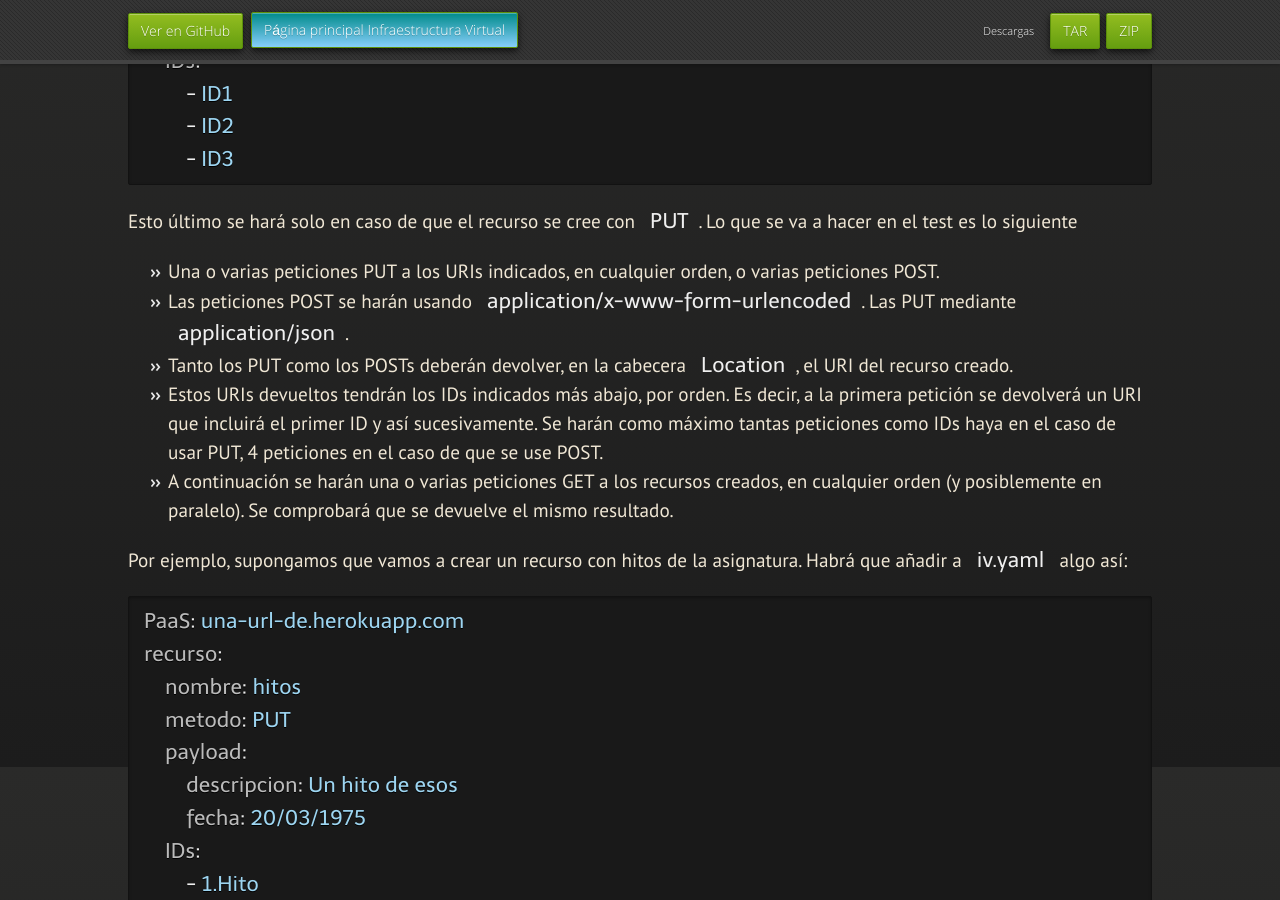
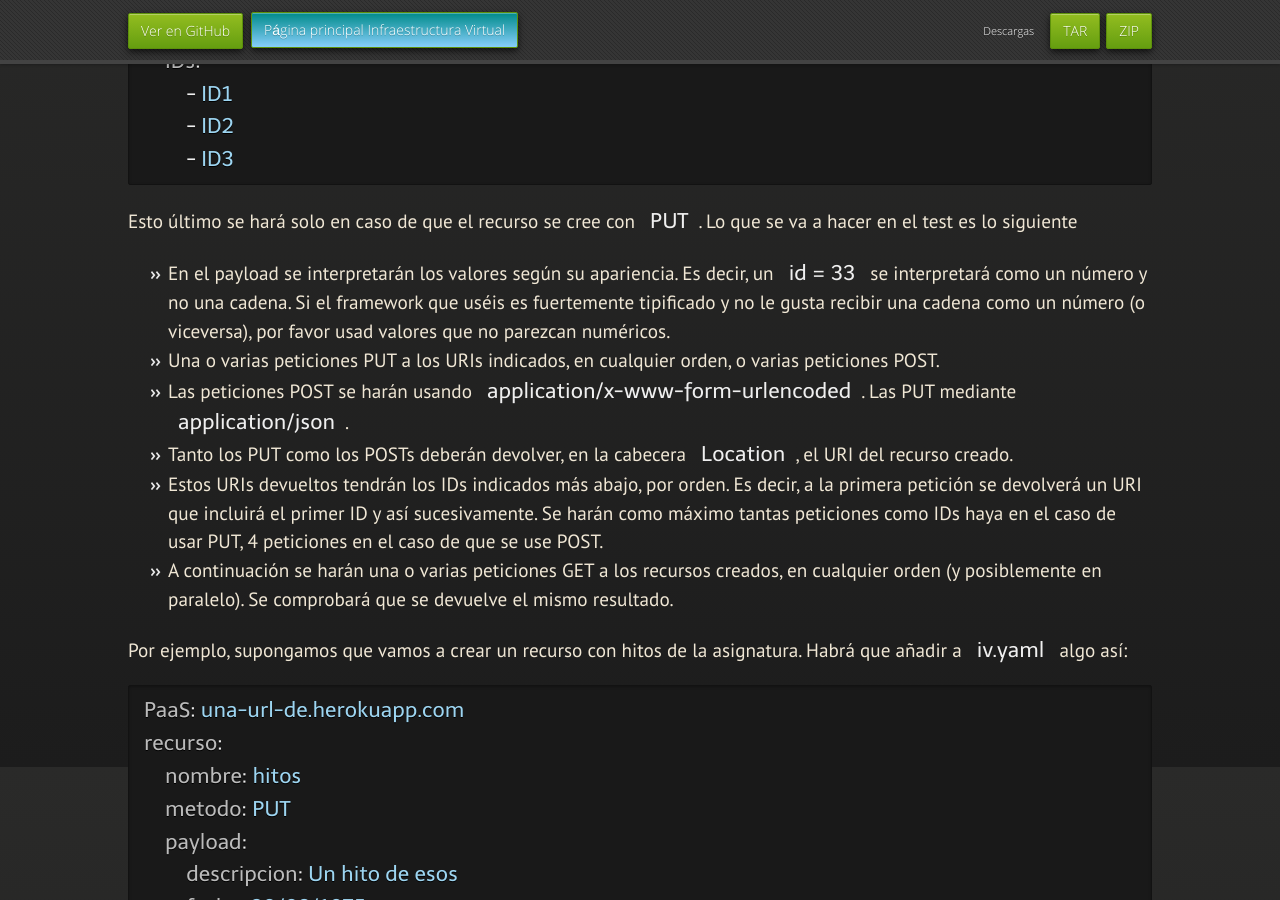
Before and after one commit to JJ/IV, a Jekyll site: the page built from documentos/proyecto/7.PaaS.md, in a window 1280 px wide and 900 px high, scrolled down 1933 px. Built offline with Jekyll 4.4.1, drawn with Linux system fonts in a browser that asks for light colours; nearby versions of some CDN libraries; some web fonts are replaced; our own code applies the rules of GitHub Pages for plain Markdown files.

Commit message:
Sync documentos/proyecto/7.PaaS.md de master a gh-pages

```diff
--- a/documentos/proyecto/7.PaaS.md
+++ b/documentos/proyecto/7.PaaS.md
@@ -108,6 +108,11 @@ recurso:
 Esto último se hará solo en caso de que el recurso se cree con
 `PUT`. Lo que se va a hacer en el test es lo siguiente
 
+* En el payload se interpretarán los valores según su apariencia. Es
+  decir, un `id = 33` se interpretará como un número y no una
+  cadena. Si el framework que uséis es fuertemente tipificado y no le
+  gusta recibir una cadena como un número (o viceversa), por favor
+  usad valores que no parezcan numéricos.
 * Una o varias peticiones PUT a los URIs indicados, en cualquier
   orden, o varias peticiones POST.
 * Las peticiones POST se harán usando
```
